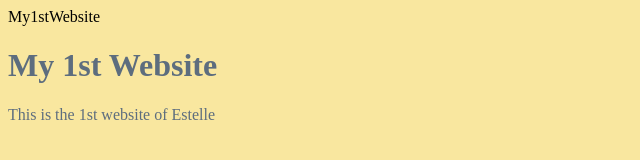
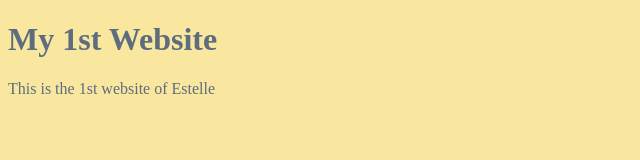
Before and after one commit to my1stwebsite/my1stwebsite.github.io, a plain HTML site: page unit_1/index.html in a window 1280 px wide. Shown: the whole page, without its empty margins (0-640 px from the left). Drawn offline with Linux system fonts and the light colour scheme.

Commit message:
new sync

```diff
--- a/unit_1/index.html
+++ b/unit_1/index.html
@@ -2,8 +2,9 @@
 <html>
 
   <head>
-	<link rel="stylesheet" type="text/css" href="css/style.css"
-	<title>My1stWebsite
+	<title>My1stWebsite</title>
+	<link rel="stylesheet" type="text/css" href="css/style.css">
+
   </head>
 
   <body>
```
